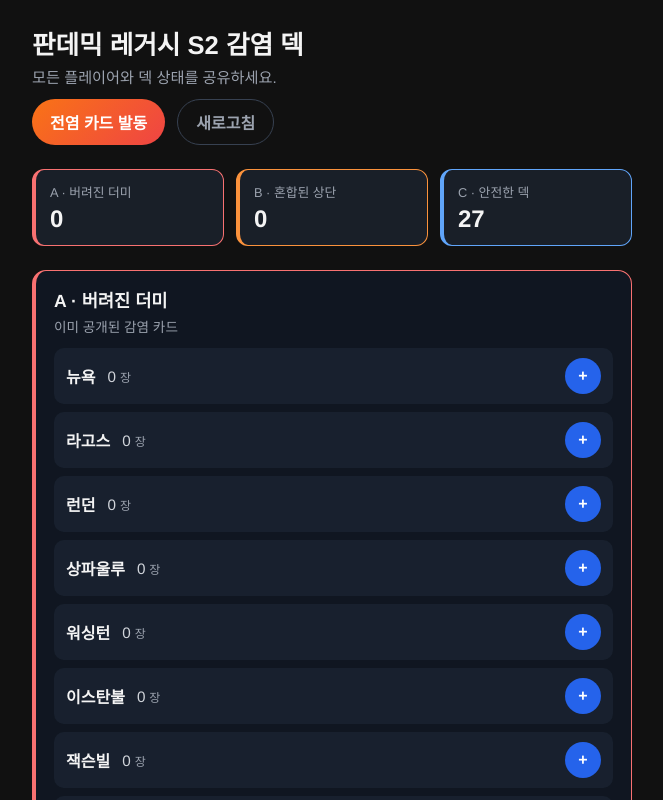
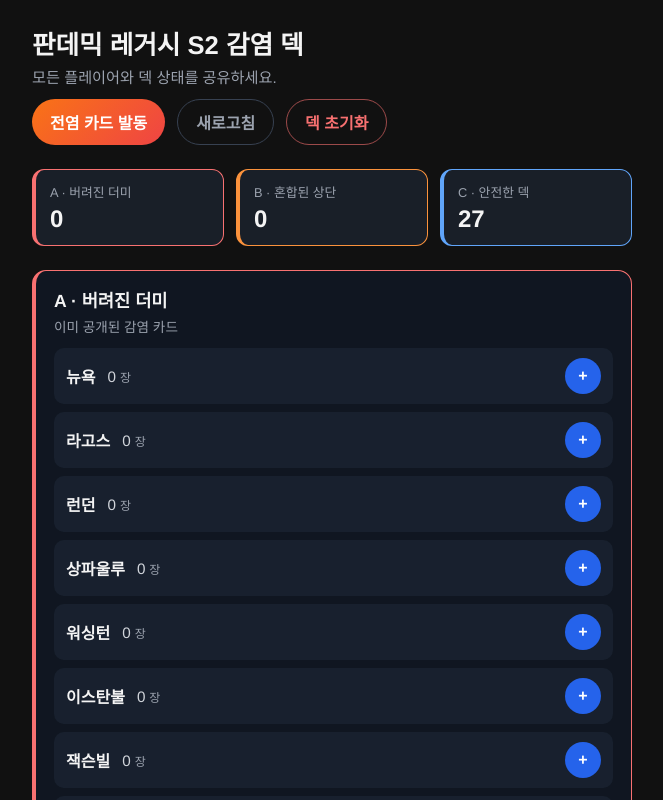
Before and after one commit to lbs1163/pandemic-legacy-deck-counter, a Next.js app: page / in a window 1280 px wide. Shown: the top 800 px of the page, without its empty margins (308-971 px from the left). Built offline with nearby package versions, Linux system fonts and the light colour scheme.

Commit message:
Add reset

```diff
--- /dev/null
+++ b/app/api/deck/reset/route.ts
@@ -0,0 +1,20 @@
+import { NextResponse } from 'next/server';
+import { resetDeckState } from '@/lib/deckState';
+
+export const dynamic = 'force-dynamic';
+
+export async function POST() {
+  try {
+    const snapshot = await resetDeckState();
+    return NextResponse.json(snapshot);
+  } catch (error) {
+    if (error instanceof Error) {
+      return NextResponse.json({ error: error.message }, { status: 400 });
+    }
+
+    return NextResponse.json(
+      { error: '덱을 초기화할 수 없습니다.' },
+      { status: 500 }
+    );
+  }
+}
--- a/app/globals.css
+++ b/app/globals.css
@@ -54,6 +54,7 @@ button {
 
 .epidemicButton,
 .refreshButton,
+.resetButton,
 .addButton,
 .newCityForm button,
 .closeOverlay {
@@ -73,6 +74,12 @@ button {
   background-color: transparent;
   color: #9ca3af;
   border: 1px solid #374151;
+}
+
+.resetButton {
+  background-color: transparent;
+  color: #f87171;
+  border: 1px solid rgba(248, 113, 113, 0.6);
 }
 
 .epidemicButton:disabled,
--- a/components/DeckClient.tsx
+++ b/components/DeckClient.tsx
@@ -129,6 +129,24 @@ export default function DeckClient({ initialData }: DeckClientProps) {
     []
   );
 
+  const handleReset = useCallback(async () => {
+    if (isBusy) {
+      return;
+    }
+    setIsBusy(true);
+    setError(null);
+    try {
+      const updated = await mutateDeck('/api/deck/reset', {});
+      setDeck(updated);
+    } catch (err) {
+      setError(
+        err instanceof Error ? err.message : '덱을 초기화할 수 없습니다.'
+      );
+    } finally {
+      setIsBusy(false);
+    }
+  }, [isBusy]);
+
   const handleEpidemic = useCallback(
     async (cityName: string) => {
       setIsBusy(true);
@@ -200,6 +218,13 @@ export default function DeckClient({ initialData }: DeckClientProps) {
             aria-label="최신 상태로 새로고침"
           >
             {isRefreshing ? '갱신 중…' : '새로고침'}
+          </button>
+          <button
+            className="resetButton"
+            onClick={() => void handleReset()}
+            disabled={isBusy}
+          >
+            덱 초기화
           </button>
         </div>
       </header>
```
